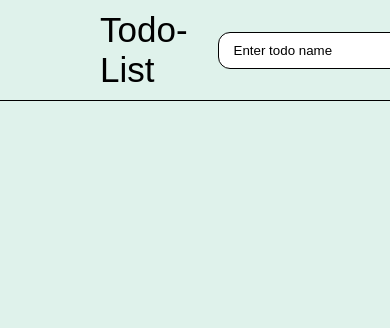
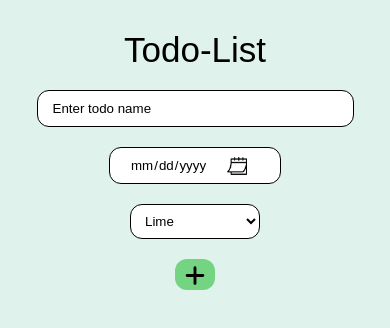
Before and after one commit to codebylorence/Todo-list, a plain HTML site: page index.html in a window 390 px wide. Drawn offline with Linux system fonts and the light colour scheme; a web font is replaced by a local one.

Commit message:
changed responsiveness

```diff
--- a/header.css
+++ b/header.css
@@ -6,32 +6,47 @@
 
 Header {
   display: flex;
-  height: 100px;
   background-color: #dff2eb;
-  border-bottom: 1px solid;
   align-items: center;
-  padding-left: 100px;
-  position: fixed;;
+  padding-top: 30px;
+  padding-bottom: 30px;
+  position: absolute;
   top: 0;
   left: 0;
   right: 0;
   z-index: 1;
+  gap: 20px;
 }
 
 .left-section {
-  width: 400px;
+  display: flex;
+  justify-content: center;
+  flex: 1;
 }
 
 .right-section {
   display: flex;
-  justify-content: end;
-  padding-right: 130px;
-  flex: 1;
+  gap: 20px;
+  justify-content: center;
+  flex: 2;
+}
+
+@media (max-width: 1085px) {
+  Header {
+    flex-direction: column;
+
+  }
+
+  .right-section {
+    display: flex;
+    align-items: center;
+    flex-direction: column;
+    justify-content: center;
+  }
 }
 
 .input-name, .dropdown, input[type="date"] {
   height: 35px;
-  margin-left: 30px;
   border-radius: 12px;
   border: 1px solid;
 }
@@ -87,7 +102,6 @@ input[type="date"]::-webkit-calendar-picker-indicator {
   border-radius: 12px;
   border: none;
   padding-top: 5px;
-  margin-left: 29px ;
 }
 
 .add-button:hover {
--- a/index.css
+++ b/index.css
@@ -7,5 +7,5 @@
 
 body {
   background-color: #dff2eb;
-  margin: 200px 100px 0px 100px;
+  margin: 200px 0px 0px 0px;
 }
--- a/todonote.css
+++ b/todonote.css
@@ -3,10 +3,33 @@
   grid-template-columns: 300px 300px 300px 300px 300px;
   gap: 3em;
   font-family: Arial, Helvetica, sans-serif;
+  justify-content: center;
 }
 
 .container {
   position: relative;
+}
+
+@media (min-width: 1085px) {
+  .notes-container {
+    display: grid;
+    grid-template-columns: 300px 300px 300px;
+    gap: 3em;
+    font-family: Arial, Helvetica, sans-serif;
+  }
+}
+
+@media (max-width: 1085px) {
+  .notes-container {
+    display: grid;
+    grid-template-columns: 300px;
+    gap: 3em;
+    font-family: Arial, Helvetica, sans-serif;
+  }
+
+  .container {
+    margin-top: 150px;
+  }
 }
 
 .notes {
```
